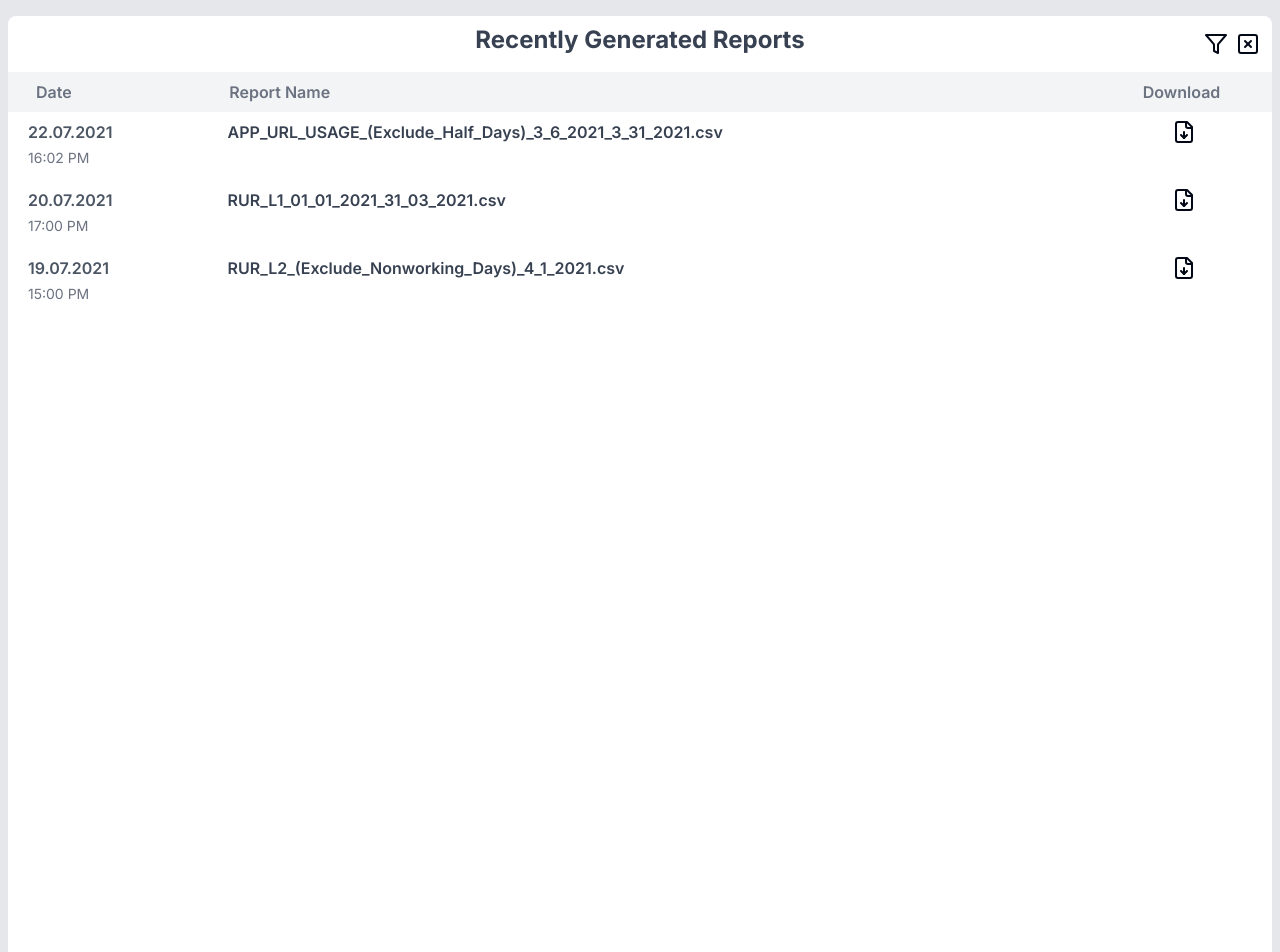
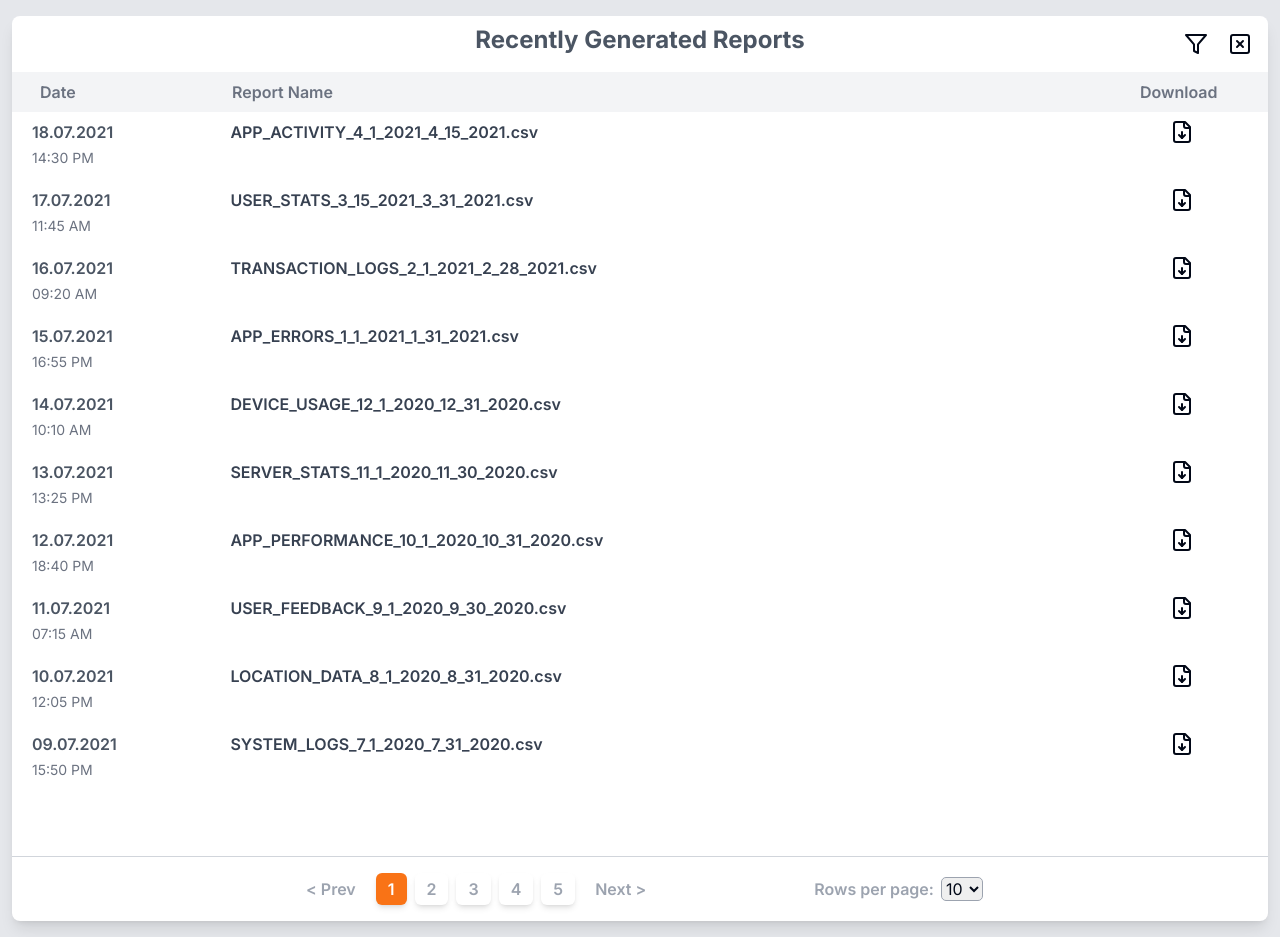
Before and after one commit to SayantanBong007/Monter_Assignment, a Next.js app: page / in a window 1280 px wide. Shown: the top 952 px of the page. Built offline with nearby package versions, Linux system fonts and the light colour scheme.

Commit message:
Update the code and add Footer

```diff
--- a/app/page.js
+++ b/app/page.js
@@ -1,17 +1,32 @@
-import React from "react";
+"use client";
+import React, { useState } from "react";
 import { Filter, SquareX } from "lucide-react";
-import { reportsData } from "@/constants/reportsData";
+
 import ReportTable from "@/components/ReportTable";
 import ReportItem from "@/components/ReportItem";
+import Footer from "@/components/Footer";
+import { reportsData } from "@/constants/reportsData";
 
 const Page = () => {
+  const [currentPage, setCurrentPage] = useState(1);
+  const [rowsPerPage, setRowsPerPage] = useState(10);
+
+  const handlePageChange = (pageNumber) => {
+    setCurrentPage(pageNumber);
+  };
+
+  const handleRowsPerPageChange = (e) => {
+    setRowsPerPage(parseInt(e.target.value));
+    setCurrentPage(1);
+  };
+
   return (
-    <div className="bg-gray-200 h-[66.2rem] flex flex-col items-center p-2 w-full">
-      <div className="bg-white m-2 rounded-lg w-full flex justify-center items-center flex-col">
-        <h1 className="font-bold text-2xl mt-2 mb-4 text-gray-700">
+    <div className="bg-gray-200 min-h-screen flex flex-col items-center p-2 w-full px-3">
+      <div className="bg-white m-2 rounded-lg w-full flex justify-center items-center flex-col shadow-lg">
+        <h1 className="font-bold text-2xl mt-2 mb-4 text-gray-600">
           Recently Generated Reports
         </h1>
-        <div className="absolute top-0 right-0 m-5 flex justify-end gap-2 pt-3  ">
+        <div className="absolute top-0 right-0 m-5 flex justify-end gap-5 pt-3 pr-2 ">
           <Filter />
           <SquareX />
         </div>
@@ -20,7 +35,20 @@ const Page = () => {
           <ReportTable />
         </div>
         <div className="w-full ">
-          <ReportItem />
+          <ReportItem
+            reportsData={reportsData}
+            currentPage={currentPage}
+            rowsPerPage={rowsPerPage}
+          />
+        </div>
+        <div className="w-full">
+          <Footer
+            reportsData={reportsData}
+            currentPage={currentPage}
+            totalPages={Math.ceil(reportsData.length / rowsPerPage)}
+            onPageChange={handlePageChange}
+            onRowsPerPageChange={handleRowsPerPageChange}
+          />
         </div>
       </div>
     </div>
--- /dev/null
+++ b/components/Footer.jsx
@@ -0,0 +1,61 @@
+"use client";
+import React from "react";
+
+const Footer = ({
+  currentPage,
+  totalPages,
+  onPageChange,
+  onRowsPerPageChange,
+}) => {
+  return (
+    <div className="flex justify-center items-center p-4 border-t border-gray-300 ">
+      <div className="flex items-center font-semibold text-gray-400 pr-20">
+        <button
+          className="mr-2 px-2 py-1 rounded-md bg-white hover:bg-gray-100"
+          onClick={() => onPageChange(currentPage - 1)}
+          disabled={currentPage === 1}
+        >
+          {"< Prev"}
+        </button>
+        <div className="flex text-gray-400 font-semibold">
+          {Array.from({ length: totalPages }, (_, i) => i + 1).map(
+            (pageNumber) => (
+              <div
+                key={pageNumber}
+                className={`mx-1 px-3 py-1 rounded-md shadow-md ${
+                  pageNumber === currentPage
+                    ? "bg-orange-500 text-white"
+                    : "bg-white"
+                }`}
+                onClick={() => onPageChange(pageNumber)}
+              >
+                {pageNumber}
+              </div>
+            )
+          )}
+        </div>
+        <button
+          className="ml-2 px-2 py-1 rounded-md  bg-white hover:bg-gray-100"
+          onClick={() => onPageChange(currentPage + 1)}
+          disabled={currentPage === totalPages || totalPages === 0}
+        >
+          {"Next >"}
+        </button>
+      </div>
+      <div className="flex items-center pl-20">
+        <span className="mr-2 text-gray-400 font-semibold">Rows per page:</span>
+        <select
+          onChange={(e) => onRowsPerPageChange(e)}
+          defaultValue={10}
+          className="outline outline-1 outline-gray-400 rounded-sm"
+        >
+          <option value={10}>10</option>
+          <option value={20}>20</option>
+          <option value={50}>50</option>
+        </select>
+      </div>
+    </div>
+  );
+};
+
+export default Footer;
--- a/components/ReportItem.jsx
+++ b/components/ReportItem.jsx
@@ -1,17 +1,24 @@
-import { reportsData } from "@/constants/reportsData";
+"use client";
 import React from "react";
 import { FileDown } from "lucide-react";
 
-const ReportItem = () => {
+const ReportItem = ({ reportsData, currentPage, rowsPerPage }) => {
+  // Calculate the starting index of the reports for the current page
+  const startIndex = (currentPage - 1) * rowsPerPage;
+  // Calculate the ending index of the reports for the current page
+  const endIndex = Math.min(startIndex + rowsPerPage, reportsData.length);
+  // Get the reports for the current page
+  const reportsOnPage = reportsData.slice(startIndex, endIndex);
+
   return (
-    <div className="flex flex-col gap-5 h-[55rem] w-full mt-2">
-      {reportsData.map((report) => (
-        <div className="flex flex-row  w-full gap-12" key={report.id}>
-          <div className="flex flex-col gap-1  ml-5 flex-1 width-[10%] mr-10 ">
+    <div className="flex flex-col gap-5 h-[46rem] w-full mt-2 overflow-auto">
+      {reportsOnPage.map((report) => (
+        <div className="flex flex-row w-full gap-12" key={report.id}>
+          <div className="flex flex-col gap-1 ml-5 flex-1 width-[10%] mr-10">
             <h1 className="font-semibold text-gray-600">{report.date}</h1>
             <p className="text-sm text-gray-500">{report.time}</p>
           </div>
-          <div className=" flex-7 w-[70%] ml-3 font-semibold text-gray-700 ">
+          <div className="flex-7 w-[70%] ml-3 font-semibold text-gray-700">
             {report.reportName}
           </div>
           <div className="ml-3 flex-1 w-[10%]">
--- a/constants/reportsData.js
+++ b/constants/reportsData.js
@@ -1,17 +1,242 @@
 export const reportsData = [
   {
-    date: "22.07.2021",
-    reportName: "APP_URL_USAGE_(Exclude_Half_Days)_3_6_2021_3_31_2021.csv",
-    time: "16:02 PM",
+    date: "18.07.2021",
+    reportName: "APP_ACTIVITY_4_1_2021_4_15_2021.csv",
+    time: "14:30 PM",
   },
   {
-    date: "20.07.2021",
-    reportName: "RUR_L1_01_01_2021_31_03_2021.csv",
-    time: "17:00 PM",
+    date: "17.07.2021",
+    reportName: "USER_STATS_3_15_2021_3_31_2021.csv",
+    time: "11:45 AM",
   },
   {
-    date: "19.07.2021",
-    reportName: "RUR_L2_(Exclude_Nonworking_Days)_4_1_2021.csv",
-    time: "15:00 PM",
+    date: "16.07.2021",
+    reportName: "TRANSACTION_LOGS_2_1_2021_2_28_2021.csv",
+    time: "09:20 AM",
+  },
+  {
+    date: "15.07.2021",
+    reportName: "APP_ERRORS_1_1_2021_1_31_2021.csv",
+    time: "16:55 PM",
+  },
+  {
+    date: "14.07.2021",
+    reportName: "DEVICE_USAGE_12_1_2020_12_31_2020.csv",
+    time: "10:10 AM",
+  },
+  {
+    date: "13.07.2021",
+    reportName: "SERVER_STATS_11_1_2020_11_30_2020.csv",
+    time: "13:25 PM",
+  },
+  {
+    date: "12.07.2021",
+    reportName: "APP_PERFORMANCE_10_1_2020_10_31_2020.csv",
+    time: "18:40 PM",
+  },
+  {
+    date: "11.07.2021",
+    reportName: "USER_FEEDBACK_9_1_2020_9_30_2020.csv",
+    time: "07:15 AM",
+  },
+  {
+    date: "10.07.2021",
+    reportName: "LOCATION_DATA_8_1_2020_8_31_2020.csv",
+    time: "12:05 PM",
+  },
+  {
+    date: "09.07.2021",
+    reportName: "SYSTEM_LOGS_7_1_2020_7_31_2020.csv",
+    time: "15:50 PM",
+  },
+  {
+    date: "08.07.2021",
+    reportName: "APP_USAGE_6_1_2020_6_30_2020.csv",
+    time: "08:30 AM",
+  },
+  {
+    date: "07.07.2021",
+    reportName: "DATABASE_STATS_5_1_2020_5_31_2020.csv",
+    time: "17:20 PM",
+  },
+  {
+    date: "06.07.2021",
+    reportName: "NETWORK_ACTIVITY_4_1_2020_4_30_2020.csv",
+    time: "11:10 AM",
+  },
+  {
+    date: "05.07.2021",
+    reportName: "USER_SESSIONS_3_1_2020_3_31_2020.csv",
+    time: "14:45 PM",
+  },
+  {
+    date: "04.07.2021",
+    reportName: "APP_CRASH_REPORTS_2_1_2020_2_29_2020.csv",
+    time: "09:35 AM",
+  },
+  {
+    date: "03.07.2021",
+    reportName: "ERROR_LOGS_1_1_2020_1_31_2020.csv",
+    time: "16:15 PM",
+  },
+  {
+    date: "02.07.2021",
+    reportName: "DEVICE_STATS_12_1_2019_12_31_2019.csv",
+    time: "10:55 AM",
+  },
+  {
+    date: "01.07.2021",
+    reportName: "SYSTEM_ERRORS_11_1_2019_11_30_2019.csv",
+    time: "13:40 PM",
+  },
+  {
+    date: "30.06.2021",
+    reportName: "USAGE_ANALYTICS_10_1_2019_10_31_2019.csv",
+    time: "18:25 PM",
+  },
+  {
+    date: "29.06.2021",
+    reportName: "ACTIVITY_LOGS_9_1_2019_9_30_2019.csv",
+    time: "07:00 AM",
+  },
+  {
+    date: "28.06.2021",
+    reportName: "CONNECTION_STATS_8_1_2019_8_31_2019.csv",
+    time: "12:50 PM",
+  },
+  {
+    date: "27.06.2021",
+    reportName: "PERFORMANCE_METRICS_7_1_2019_7_31_2019.csv",
+    time: "15:35 PM",
+  },
+  {
+    date: "26.06.2021",
+    reportName: "USER_ACTIVITY_6_1_2019_6_30_2019.csv",
+    time: "08:20 AM",
+  },
+  {
+    date: "25.06.2021",
+    reportName: "APP_METRICS_5_1_2019_5_31_2019.csv",
+    time: "17:05 PM",
+  },
+  {
+    date: "24.06.2021",
+    reportName: "ERROR_ANALYSIS_4_1_2019_4_30_2019.csv",
+    time: "11:30 AM",
+  },
+  {
+    date: "23.06.2021",
+    reportName: "USAGE_REPORT_3_1_2019_3_31_2019.csv",
+    time: "14:15 PM",
+  },
+  {
+    date: "22.06.2021",
+    reportName: "USER_BEHAVIOR_2_1_2019_2_28_2019.csv",
+    time: "09:10 AM",
+  },
+  {
+    date: "21.06.2021",
+    reportName: "NETWORK_ANALYTICS_1_1_2019_1_31_2019.csv",
+    time: "16:45 PM",
+  },
+  {
+    date: "20.06.2021",
+    reportName: "SERVER_METRICS_12_1_2018_12_31_2018.csv",
+    time: "10:20 AM",
+  },
+  {
+    date: "19.06.2021",
+    reportName: "APP_ACTIVITY_11_1_2018_11_30_2018.csv",
+    time: "13:55 PM",
+  },
+  {
+    date: "18.06.2021",
+    reportName: "DEVICE_USAGE_10_1_2018_10_31_2018.csv",
+    time: "18:30 PM",
+  },
+  {
+    date: "17.06.2021",
+    reportName: "SYSTEM_STATS_9_1_2018_9_30_2018.csv",
+    time: "07:25 AM",
+  },
+  {
+    date: "16.06.2021",
+    reportName: "USER_REPORTS_8_1_2018_8_31_2018.csv",
+    time: "12:00 PM",
+  },
+  {
+    date: "15.06.2021",
+    reportName: "APP_ERRORS_7_1_2018_7_31_2018.csv",
+    time: "15:35 PM",
+  },
+  {
+    date: "14.06.2021",
+    reportName: "TRANSACTION_LOGS_6_1_2018_6_30_2018.csv",
+    time: "08:10 AM",
+  },
+  {
+    date: "13.06.2021",
+    reportName: "ERROR_LOGS_5_1_2018_5_31_2018.csv",
+    time: "16:45 PM",
+  },
+  {
+    date: "12.06.2021",
+    reportName: "USAGE_ANALYSIS_4_1_2018_4_30_2018.csv",
+    time: "10:20 AM",
+  },
+  {
+    date: "11.06.2021",
+    reportName: "SERVER_ERRORS_3_1_2018_3_31_2018.csv",
+    time: "13:55 PM",
+  },
+  {
+    date: "10.06.2021",
+    reportName: "NETWORK_ACTIVITY_2_1_2018_2_28_2018.csv",
+    time: "18:30 PM",
+  },
+  {
+    date: "09.06.2021",
+    reportName: "APP_METRICS_1_1_2018_1_31_2018.csv",
+    time: "07:25 AM",
+  },
+  {
+    date: "08.06.2021",
+    reportName: "USER_ACTIVITY_12_1_2017_12_31_2017.csv",
+    time: "12:00 PM",
+  },
+  {
+    date: "07.06.2021",
+    reportName: "USAGE_REPORTS_11_1_2017_11_30_2017.csv",
+    time: "15:35 PM",
+  },
+  {
+    date: "06.06.2021",
+    reportName: "NETWORK_ANALYTICS_10_1_2017_10_31_2017.csv",
+    time: "08:10 AM",
+  },
+  {
+    date: "05.06.2021",
+    reportName: "SERVER_METRICS_9_1_2017_9_30_2017.csv",
+    time: "16:45 PM",
+  },
+  {
+    date: "04.06.2021",
+    reportName: "APP_ACTIVITY_8_1_2017_8_31_2017.csv",
+    time: "10:20 AM",
+  },
+  {
+    date: "03.06.2021",
+    reportName: "DEVICE_USAGE_7_1_2017_7_31_2017.csv",
+    time: "07:25 AM",
+  },
+  {
+    date: "02.06.2021",
+    reportName: "SYSTEM_STATS_6_1_2017_6_30_2017.csv",
+    time: "12:00 PM",
+  },
+  {
+    date: "01.06.2021",
+    reportName: "USER_REPORTS_5_1_2017_5_31_2017.csv",
+    time: "15:35 PM",
   },
 ];
```
